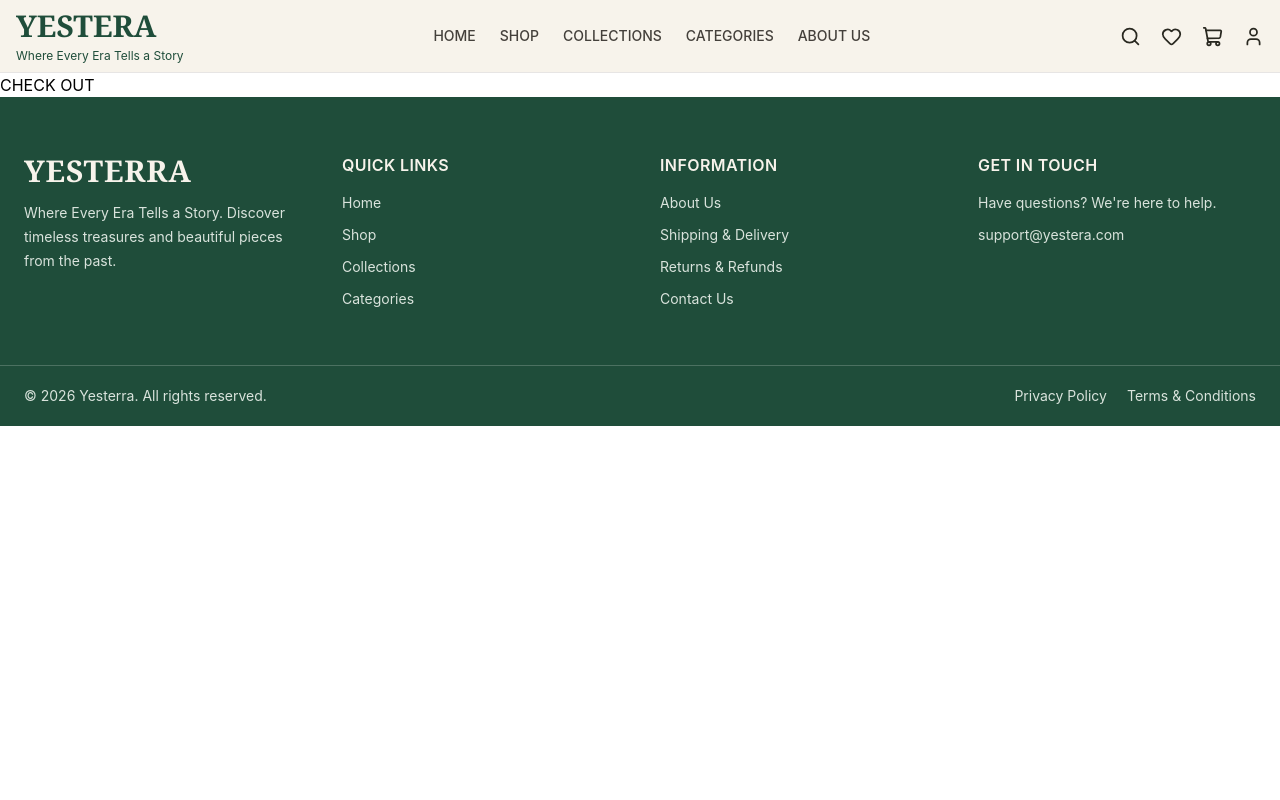
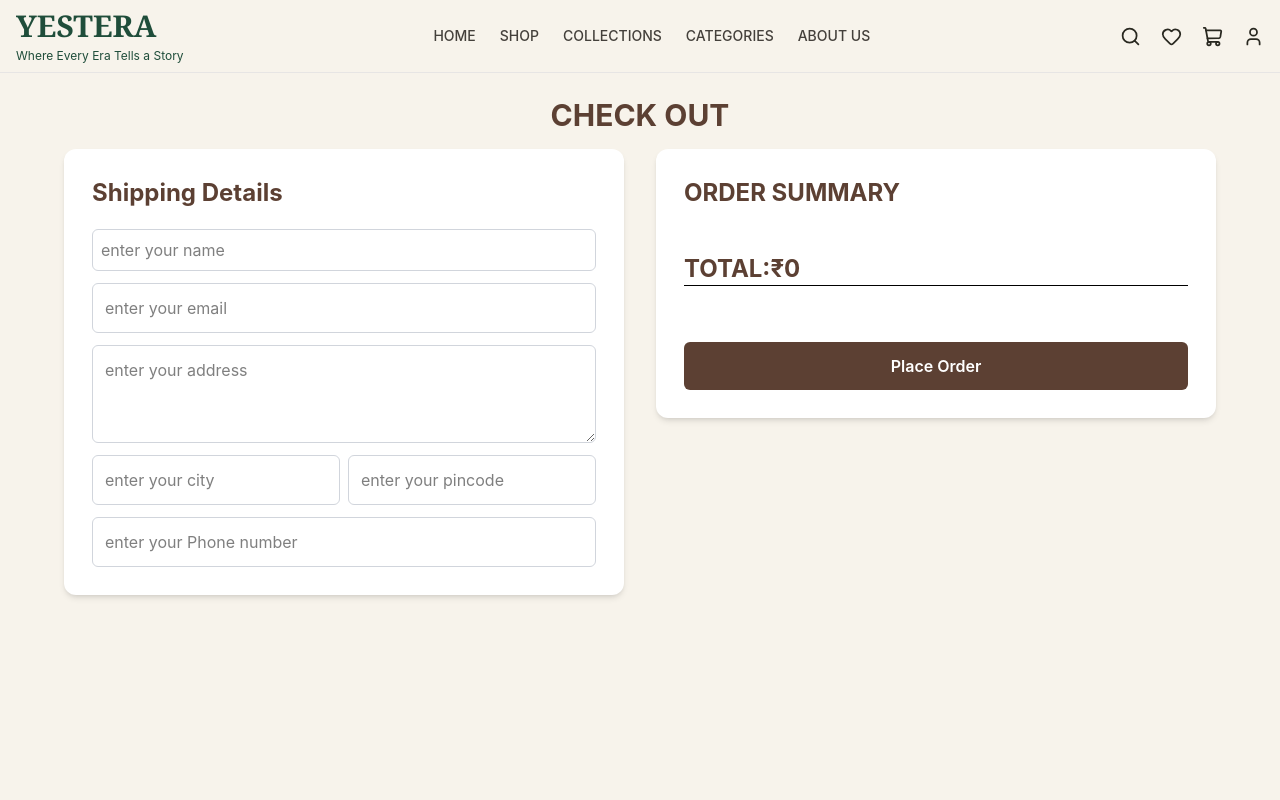
Before and after one commit to amnaliya/e-commerce, a React (Vite) app: page /checkout in a window 1280 px wide. Shown: the top 800 px of the page. Built offline with nearby package versions, Linux system fonts and the light colour scheme.

Commit message:
create the checkout function and created the checkout page

```diff
--- a/src/context/cartcontext.jsx
+++ b/src/context/cartcontext.jsx
@@ -25,7 +25,6 @@ export const Cartcontext=createContext();
     previous.map((item)=>item.id ===id?
     {...item,quantity:item.quantity +1} : item))
     }
-
     const decreasing=(id)=>{
         setcart((previous)=>
         previous.map((item)=>item.id === id ?
--- a/src/pages/checkout.jsx
+++ b/src/pages/checkout.jsx
@@ -1,19 +1,113 @@
 import { Cartcontext } from "../context/cartcontext";
-import { useContext } from "react";
+import { useContext,useState } from "react";
+import { toast } from "react-toastify";
 
 function Checkout(){
+    const[name,setname]=useState("")
+    const[email,setemail]=useState("")
+    const[address,setadrres]=useState("")
+    const[city,setcity]=useState("")
+    const[pincode,setpincode]=useState("")
+    const[number,setnumber]=useState("")
+
 const {cart}=useContext(Cartcontext)
-
 const total=cart.reduce((total,product)=>{
     return total + product.price * product.quantity
 },0)
 
+function handleorder(){
+    if(!name ||
+        !email||
+        !address ||
+        !city ||
+        !pincode ||
+        !number
+    ){
+    toast.warning("please fill all the fields")
+    return;}
+    toast.success("order placed successfully")
+}
+
+
 return (
     <>
-    <div>
-        <h1>CHECK OUT </h1>
+    <div className="bg-[#f7f3eb] min-h-screen px-7 pt-5 pb-10">
+        <h1 className="text-center font-bold text-3xl text-[#5c4033] mb-3 py-1 ">CHECK OUT </h1>
 
-    </div>
+        <div className="mx-auto max-w-6xl grid gap-8 grid-cols-2">
+            <div className="rounded-xl bg-white p-7 shadow-md">
+            <h2 className="font-bold  text-[#5c4033] text-2xl  ">Shipping Details </h2>
+            <div>
+                <form className="space-y-3">
+                    <div className="grid grid-cols-1 gap-3 mt-5">
+                    <input type="text" placeholder="enter your name" value={name}
+                    onChange={(e)=>setname(e.target.value)}
+                    className="w-full rounded-md border border-gray-300 p-2"
+                    />
+                        <input className="w-full rounded-md border border-gray-300 p-3"
+                        type="email" placeholder="enter your email" value={email}
+                        onChange={(e)=>setemail(e.target.value)} />
+
+                        <textarea className="w-full rounded-md border border-gray-300 p-3" rows={3} cols={5}
+                        placeholder="enter your address" value={address}
+                        onChange={(e)=>setadrres(e.target.value)} />
+
+
+                        <div className="grid grid-cols-2 gap-2">
+
+                        <input className="w-full rounded-md border border-gray-300 p-3"
+                        type="text" placeholder="enter your city" value={city}
+                        onChange={(e)=>setcity(e.target.value)}/>
+
+                        <input className="w-full rounded-md border border-gray-300 p-3"
+                         type="number" placeholder="enter your pincode" value={pincode}
+                         onChange={(e)=>setpincode(e.target.value)}/>
+                         </div>
+
+
+                         <input className="w-full rounded-md border border-gray-300 p-3"
+                        type="number" placeholder="enter your Phone number" value={number}
+                        onChange={(e)=>setnumber(e.target.value)} />
+
+
+                    </div>
+
+                </form>
+                </div>
+                </div>
+
+
+                 <div className="h-fit rounded-xl p-7 shadow-md bg-white">
+                        <h2 className="mb-2 text-2xl font-bold text-[#5c4033]">ORDER SUMMARY</h2>
+                        <div className="mb-6 space-y-4">
+                            {cart.map((product)=>(
+                                <div className="flex flex-col gap-5 justify-between border-b pb-3"
+                                key={product.id}>
+
+                                        <h3 className="text-[#5c4033] font-semibold ">{product.name}</h3>
+                                        <p className="text-sm text-gray-500">Quantity:{product.quantity}</p>
+                                        <p className=" text-[#5c4033] font-medium"> ₹{product.price * product.quantity}</p>
+                                        </div>
+
+                            ))}
+                             </div>
+
+                             <div className="flex items-center justify-between border-b pt-5 border-gray300">
+                            <p className="font-bold text-2xl text-[#5c4033]">TOTAL:₹{total}</p>
+                            </div>
+                            <div className="flex justify-center  mt-7">
+                        <button className="mt-7 w-full rounded-md bg-[#5c4033] py-3 font-semibold text-white"
+                        onClick={handleorder}>
+                            Place Order</button></div>
+
+                        </div>
+                        </div>
+
+
+
+        </div>
+
+
     </>
 )
 }
```
